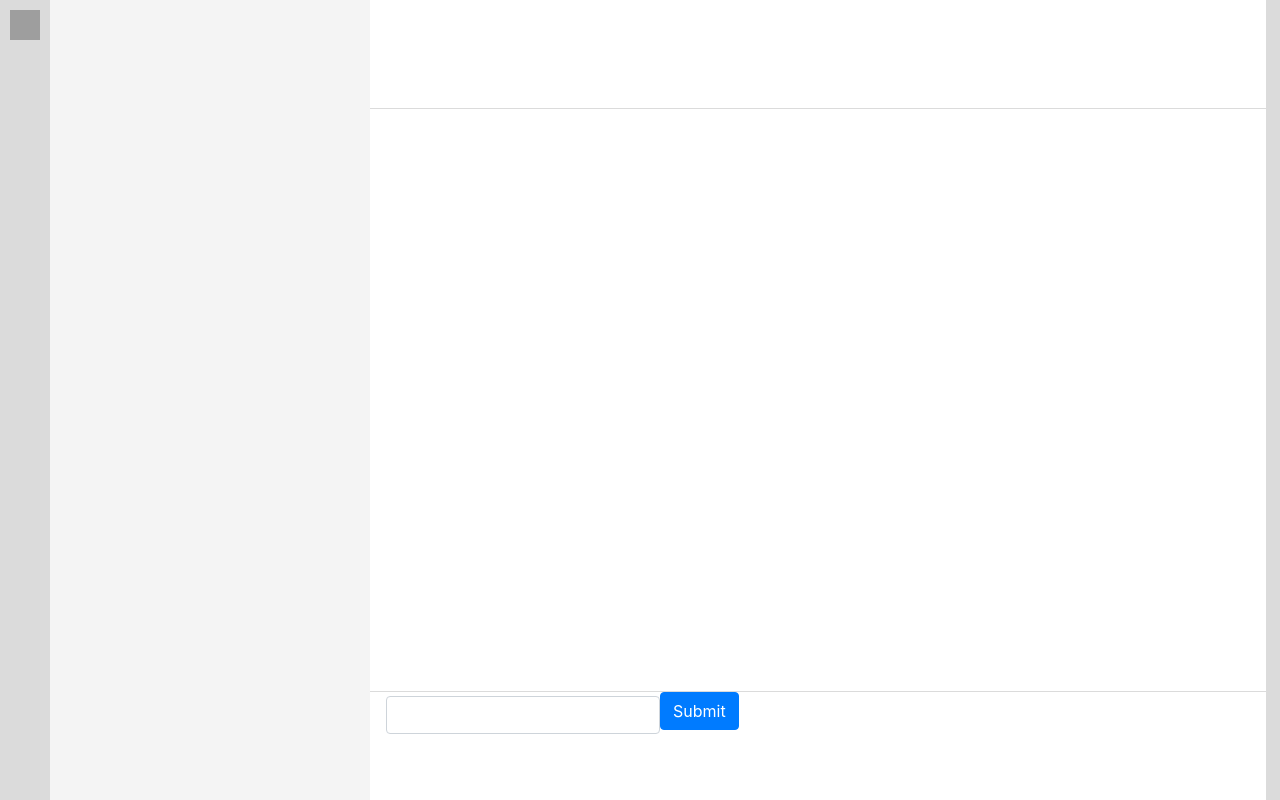
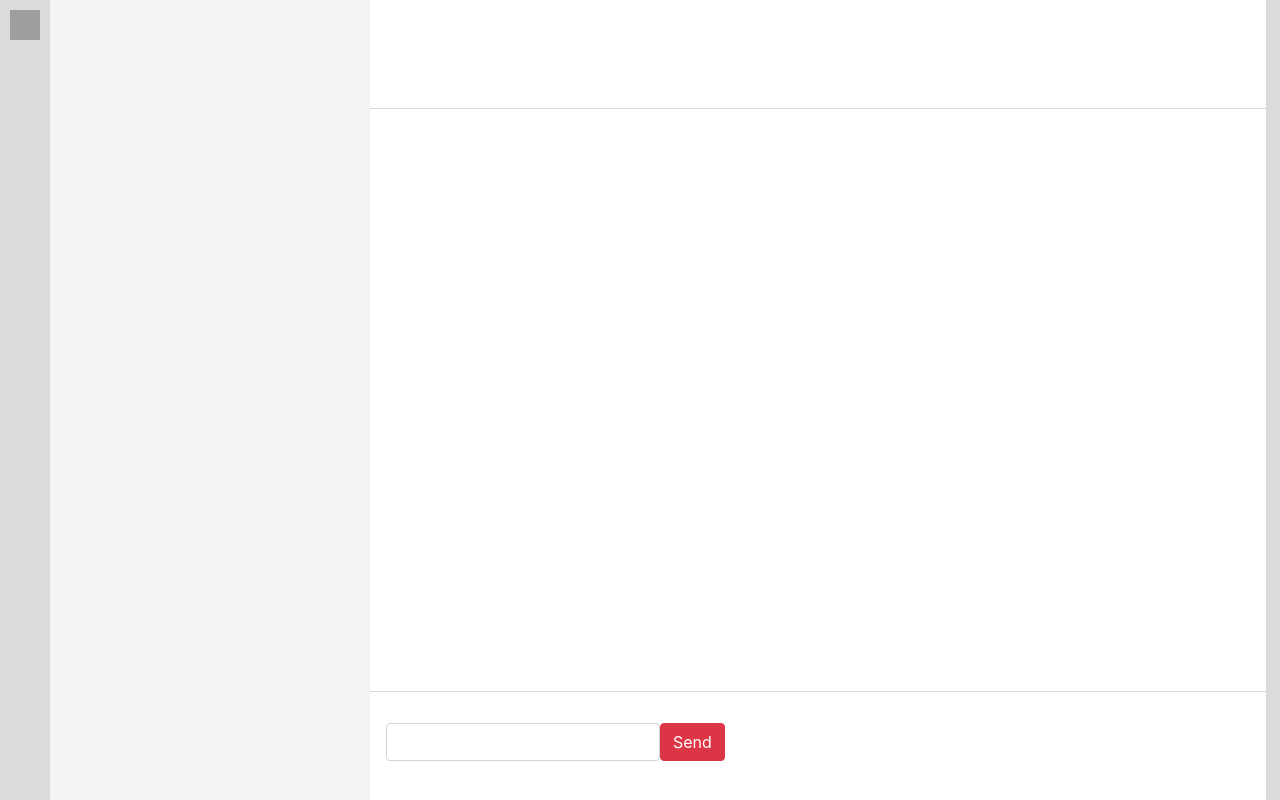
Before and after one commit to nskibiak/react-chat-redux, a React (Create React App) app: page / in a window 1280 px wide. Built offline with nearby package versions, Linux system fonts and the light colour scheme; grey boxes are pictures that could not be loaded.

Commit message:
adjusted style for bootstrap and message input

```diff
--- a/src/containers/App.jsx
+++ b/src/containers/App.jsx
@@ -12,7 +12,7 @@ function App() {
           <form class="form-inline">
             <div class="form-group mx-sm-3 mb-2">
               <input type="message" class="form-control" id="inputMessage"></input>
-              <button type="submit" class="btn btn-primary mb-2">Submit</button>
+              <button type="submit" class="btn btn-danger">Send</button>
             </div>
           </form>
         </div>
--- a/src/stylesheets/application.scss
+++ b/src/stylesheets/application.scss
@@ -50,6 +50,7 @@ code {
 }
 
 .MessageForm {
+  display: flex;
   border-top: 1px solid #DBDBDB;
   height: 150px
 }
```
